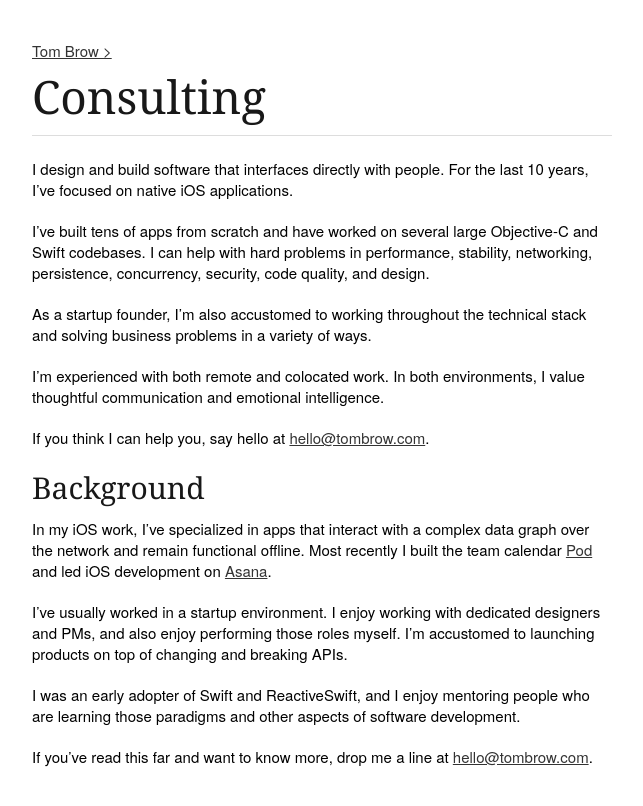
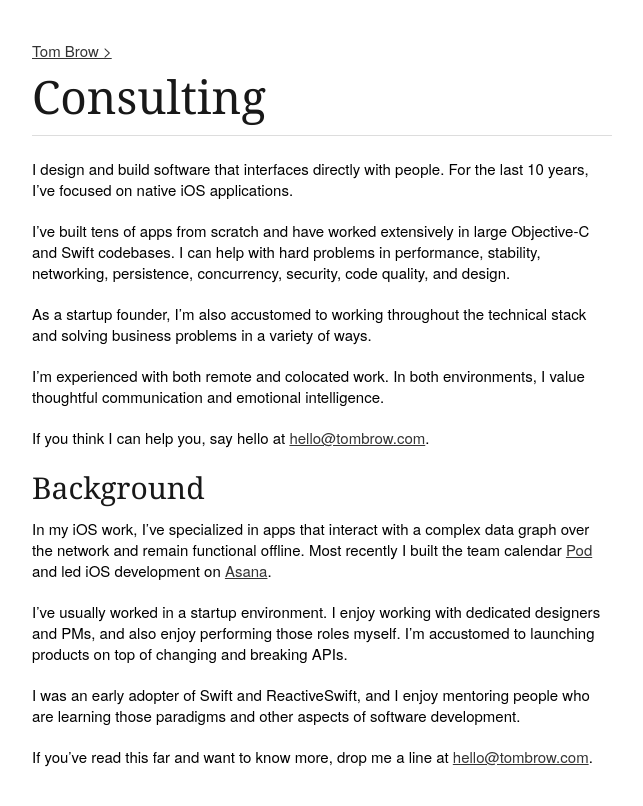
Before and after one commit to brow/rebeccabutler.org, a Jekyll site: the page built from consulting/index.md, in a window 1280 px wide. Shown: the top 806 px of the page, without its empty margins (308-951 px from the left). Built offline with Jekyll 4.4.1, drawn with Linux system fonts in a browser that asks for light colours.

Commit message:
copy tweak

```diff
--- a/consulting/index.md
+++ b/consulting/index.md
@@ -4,7 +4,7 @@ layout: page
 
 I design and build software that interfaces directly with people. For the last 10 years, I've focused on native iOS applications.
 
-I've built tens of apps from scratch and have worked on several large Objective-C and Swift codebases. I can help with hard problems in performance, stability, networking, persistence, concurrency, security, code quality, and design.
+I've built tens of apps from scratch and have worked extensively in large Objective-C and Swift codebases. I can help with hard problems in performance, stability, networking, persistence, concurrency, security, code quality, and design.
 
 As a startup founder, I'm also accustomed to working throughout the technical stack and solving business problems in a variety of ways.
 
```
